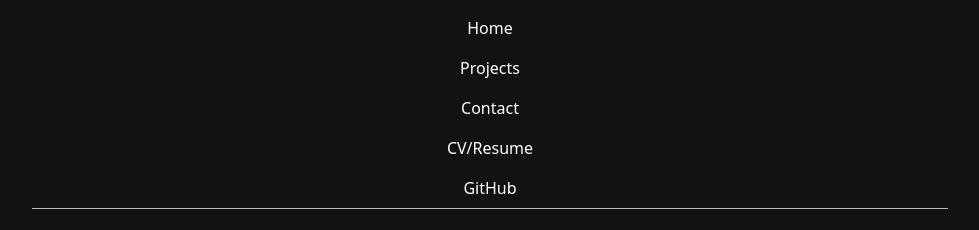
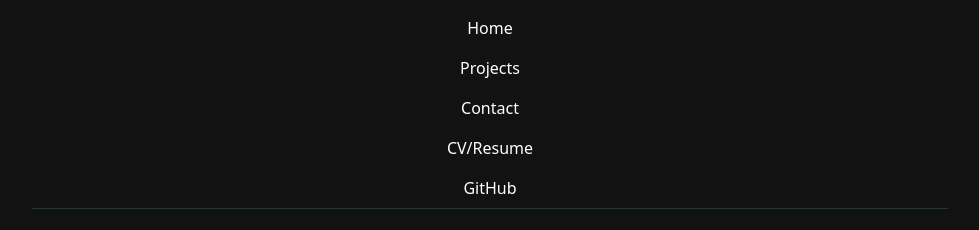
Before and after one commit to lmalottucsd/portfolio, a plain HTML site: page contact/index.html in a window 1280 px wide. Shown: the top 230 px of the page, without its empty margins (150-1129 px from the left). Drawn offline with Linux system fonts and the light colour scheme.

Commit message:
Update style.css

```diff
--- a/style.css
+++ b/style.css
@@ -45,7 +45,7 @@
   margin-bottom: 20px;
   border-bottom-width: 1px;
   border-bottom-style: solid;
-  border-bottom-color:oklch(80% 3% 200);
+  border-bottom-color: oklch(50% 10% 200 / 40%);
 }
 
 nav ul {
```
